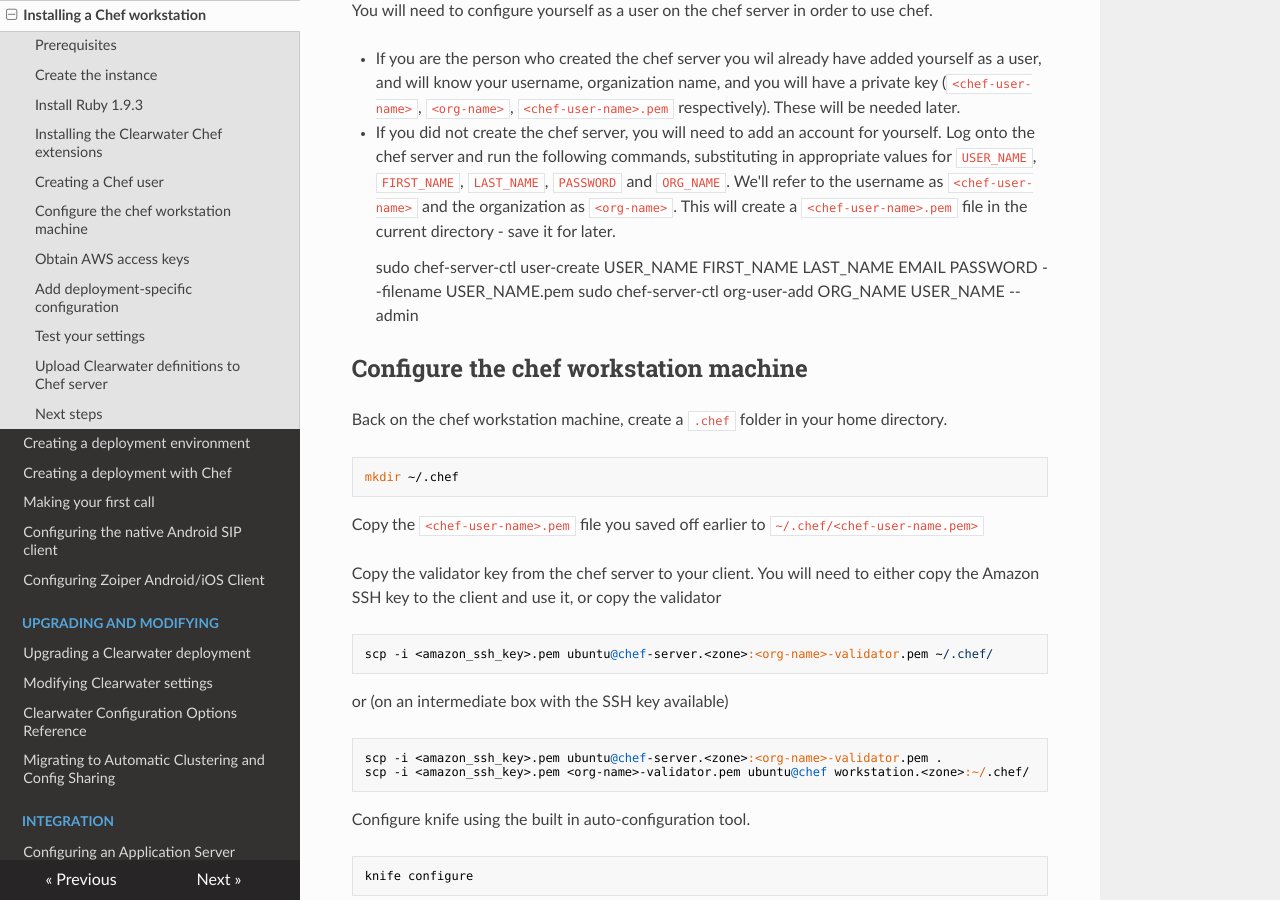
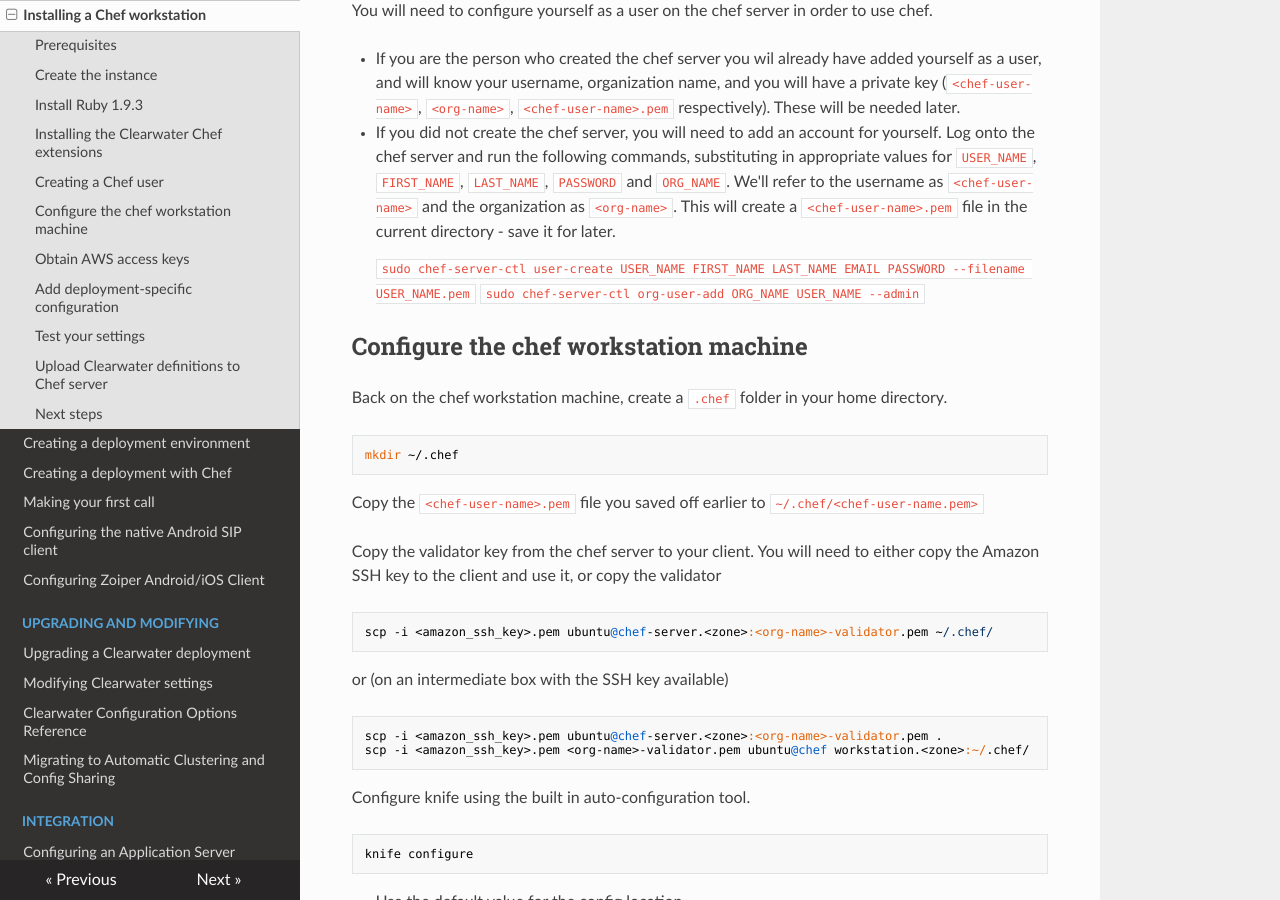
Before and after one commit to Metaswitch/clearwater-readthedocs, an MkDocs documentation site: the page built from docs/Installing_a_Chef_workstation.md, in a window 1280 px wide and 900 px high, scrolled down 1907 px. Built offline with MkDocs 1.6.1, drawn with Linux system fonts in a browser that asks for light colours; nearby versions of some CDN libraries; old or Windows-style settings are respelled for this version of MkDocs.

Commit message:
Fix indentation

```diff
--- a/docs/Installing_a_Chef_workstation.md
+++ b/docs/Installing_a_Chef_workstation.md
@@ -61,8 +61,8 @@ You will need to configure yourself as a user on the chef server in order to use
 *  If you are the person who created the chef server you wil already have added yourself as a user, and will know your username, organization name, and you will have a private key (`<chef-user-name>`, `<org-name>`, `<chef-user-name>.pem` respectively). These will be needed later.
 *  If you did not create the chef server, you will need to add an account for yourself. Log onto the chef server and run the following commands, substituting in appropriate values for `USER_NAME`, `FIRST_NAME`, `LAST_NAME`, `PASSWORD` and `ORG_NAME`. We'll refer to the username as `<chef-user-name>` and the organization as `<org-name>`. This will create a `<chef-user-name>.pem` file in the current directory - save it for later.
 
-    sudo chef-server-ctl user-create USER_NAME FIRST_NAME LAST_NAME EMAIL PASSWORD --filename USER_NAME.pem
-    sudo chef-server-ctl org-user-add ORG_NAME USER_NAME --admin
+    `sudo chef-server-ctl user-create USER_NAME FIRST_NAME LAST_NAME EMAIL PASSWORD --filename USER_NAME.pem`
+    `sudo chef-server-ctl org-user-add ORG_NAME USER_NAME --admin`
 
 ## Configure the chef workstation machine
 
```
